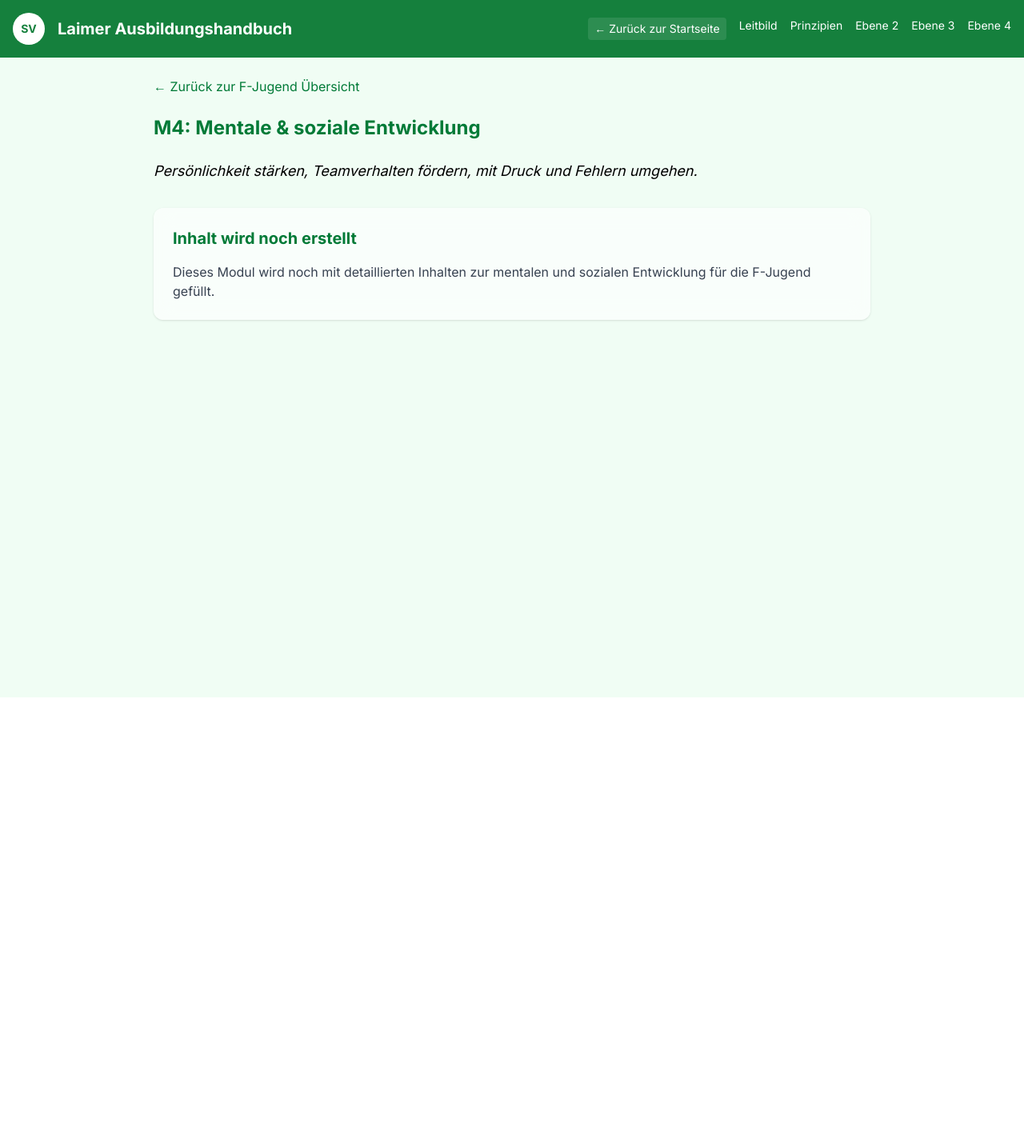
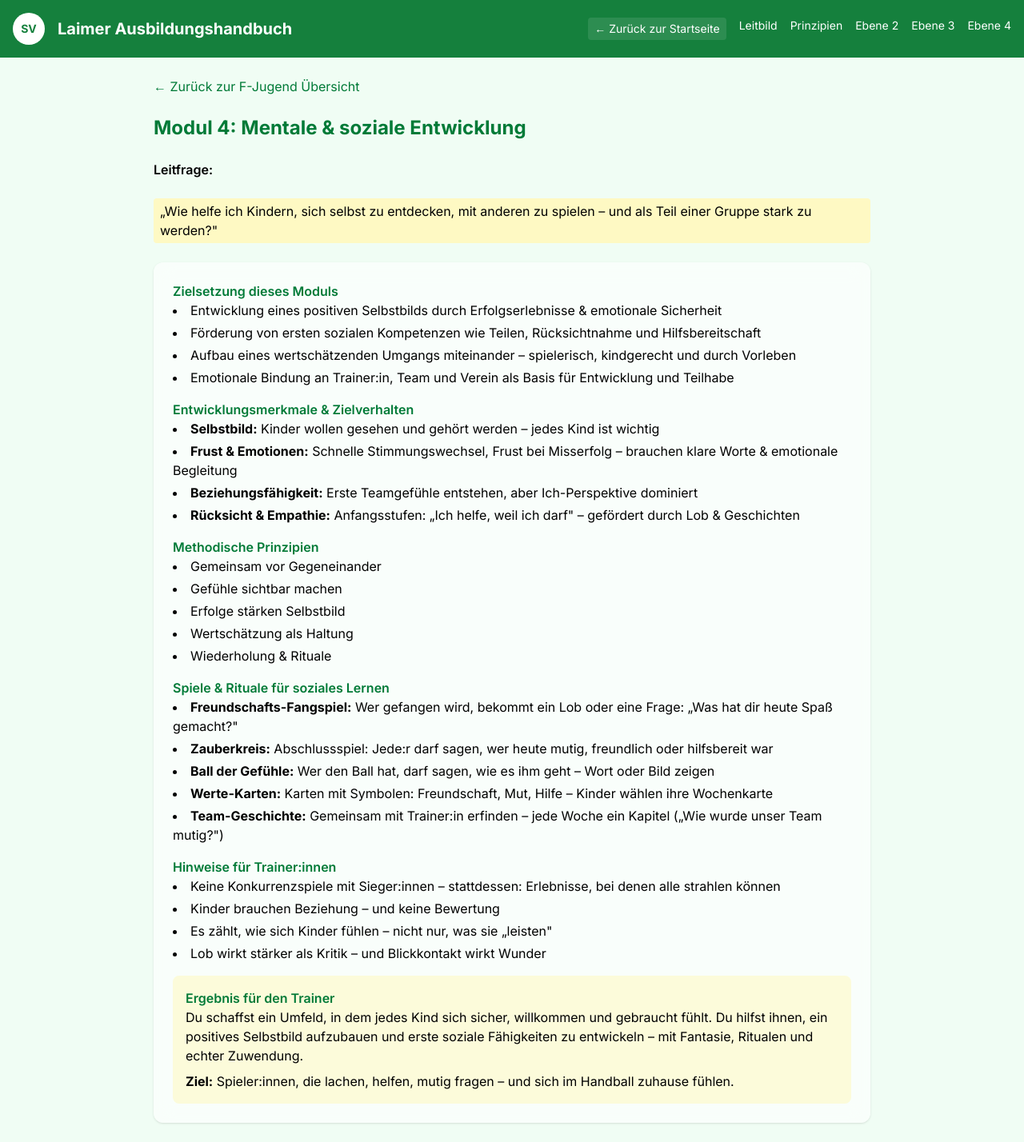
Before and after one commit to OGCoach23/Handbuch-Ausbildung, a React (Vite) app: page /f-jugend-m4 in a window 1280 px wide. Shown: the whole page at 80% size. Before the commit the page ends 872 px from the top, so only its background shows below. Built offline with nearby package versions, Linux system fonts and the light colour scheme.

Commit message:
Add detailed content to F-Jugend Modul 4: Mentale & soziale Entwicklung

```diff
--- a/src/pages/f-jugend-m4.jsx
+++ b/src/pages/f-jugend-m4.jsx
@@ -8,7 +8,7 @@ export default function FJugendM4() {
         initial={{ opacity: 0, y: 30 }}
         animate={{ opacity: 1, y: 0 }}
         transition={{ duration: 0.6 }}
-        className="max-w-4xl mx-auto"
+        className="max-w-4xl mx-auto space-y-6"
       >
         <div className="mb-6">
           <Link to="/f-jugend" className="text-primary hover:underline">
@@ -16,16 +16,73 @@ export default function FJugendM4() {
           </Link>
         </div>
 
-        <h1 className="text-2xl font-bold text-primary mb-6">M4: Mentale & soziale Entwicklung</h1>
-        <p className="text-lg mb-8 italic">
-          Persönlichkeit stärken, Teamverhalten fördern, mit Druck und Fehlern umgehen.
-        </p>
+        <h1 className="text-2xl font-bold text-primary">Modul 4: Mentale & soziale Entwicklung</h1>
 
-        <div className="bg-white/60 backdrop-blur-md p-6 rounded-xl shadow">
-          <h2 className="text-xl font-bold text-primary mb-4">Inhalt wird noch erstellt</h2>
-          <p className="text-gray-700">
-            Dieses Modul wird noch mit detaillierten Inhalten zur mentalen und sozialen Entwicklung für die F-Jugend gefüllt.
-          </p>
+        <p className="font-semibold">Leitfrage:</p>
+        <p className="bg-yellow-100 px-2 py-1 rounded">„Wie helfe ich Kindern, sich selbst zu entdecken, mit anderen zu spielen – und als Teil einer Gruppe stark zu werden?"</p>
+
+        <div className="bg-white/60 backdrop-blur-md p-6 rounded-xl shadow space-y-4">
+          <div>
+            <h3 className="font-semibold text-primary">Zielsetzung dieses Moduls</h3>
+            <ul className="list-disc list-inside space-y-1">
+              <li>Entwicklung eines positiven Selbstbilds durch Erfolgserlebnisse & emotionale Sicherheit</li>
+              <li>Förderung von ersten sozialen Kompetenzen wie Teilen, Rücksichtnahme und Hilfsbereitschaft</li>
+              <li>Aufbau eines wertschätzenden Umgangs miteinander – spielerisch, kindgerecht und durch Vorleben</li>
+              <li>Emotionale Bindung an Trainer:in, Team und Verein als Basis für Entwicklung und Teilhabe</li>
+            </ul>
+          </div>
+
+          <div>
+            <h3 className="font-semibold text-primary">Entwicklungsmerkmale & Zielverhalten</h3>
+            <ul className="list-disc list-inside space-y-1">
+              <li><strong>Selbstbild:</strong> Kinder wollen gesehen und gehört werden – jedes Kind ist wichtig</li>
+              <li><strong>Frust & Emotionen:</strong> Schnelle Stimmungswechsel, Frust bei Misserfolg – brauchen klare Worte & emotionale Begleitung</li>
+              <li><strong>Beziehungsfähigkeit:</strong> Erste Teamgefühle entstehen, aber Ich-Perspektive dominiert</li>
+              <li><strong>Rücksicht & Empathie:</strong> Anfangsstufen: „Ich helfe, weil ich darf" – gefördert durch Lob & Geschichten</li>
+            </ul>
+          </div>
+
+          <div>
+            <h3 className="font-semibold text-primary">Methodische Prinzipien</h3>
+            <ul className="list-disc list-inside space-y-1">
+              <li>Gemeinsam vor Gegeneinander</li>
+              <li>Gefühle sichtbar machen</li>
+              <li>Erfolge stärken Selbstbild</li>
+              <li>Wertschätzung als Haltung</li>
+              <li>Wiederholung & Rituale</li>
+            </ul>
+          </div>
+
+          <div>
+            <h3 className="font-semibold text-primary">Spiele & Rituale für soziales Lernen</h3>
+            <ul className="list-disc list-inside space-y-1">
+              <li><strong>Freundschafts-Fangspiel:</strong> Wer gefangen wird, bekommt ein Lob oder eine Frage: „Was hat dir heute Spaß gemacht?"</li>
+              <li><strong>Zauberkreis:</strong> Abschlussspiel: Jede:r darf sagen, wer heute mutig, freundlich oder hilfsbereit war</li>
+              <li><strong>Ball der Gefühle:</strong> Wer den Ball hat, darf sagen, wie es ihm geht – Wort oder Bild zeigen</li>
+              <li><strong>Werte-Karten:</strong> Karten mit Symbolen: Freundschaft, Mut, Hilfe – Kinder wählen ihre Wochenkarte</li>
+              <li><strong>Team-Geschichte:</strong> Gemeinsam mit Trainer:in erfinden – jede Woche ein Kapitel („Wie wurde unser Team mutig?")</li>
+            </ul>
+          </div>
+
+          <div>
+            <h3 className="font-semibold text-primary">Hinweise für Trainer:innen</h3>
+            <ul className="list-disc list-inside space-y-1">
+              <li>Keine Konkurrenzspiele mit Sieger:innen – stattdessen: Erlebnisse, bei denen alle strahlen können</li>
+              <li>Kinder brauchen Beziehung – und keine Bewertung</li>
+              <li>Es zählt, wie sich Kinder fühlen – nicht nur, was sie „leisten"</li>
+              <li>Lob wirkt stärker als Kritik – und Blickkontakt wirkt Wunder</li>
+            </ul>
+          </div>
+
+          <div className="bg-yellow-100/60 p-4 rounded-lg">
+            <h3 className="font-semibold text-primary">Ergebnis für den Trainer</h3>
+            <p className="mb-2">
+              Du schaffst ein Umfeld, in dem jedes Kind sich sicher, willkommen und gebraucht fühlt.
+              Du hilfst ihnen, ein positives Selbstbild aufzubauen und erste soziale Fähigkeiten zu entwickeln –
+              mit Fantasie, Ritualen und echter Zuwendung.
+            </p>
+            <p><strong>Ziel:</strong> Spieler:innen, die lachen, helfen, mutig fragen – und sich im Handball zuhause fühlen.</p>
+          </div>
         </div>
       </motion.div>
     </div>
```
